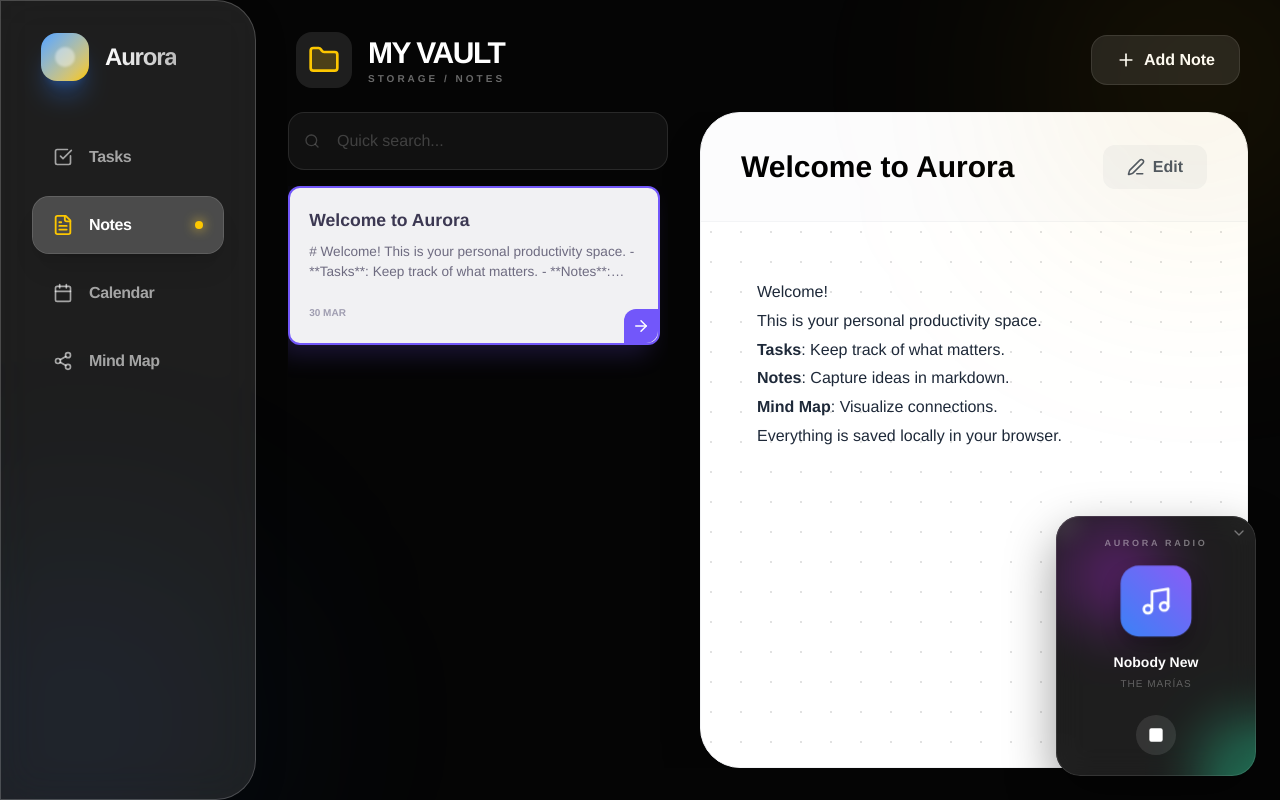
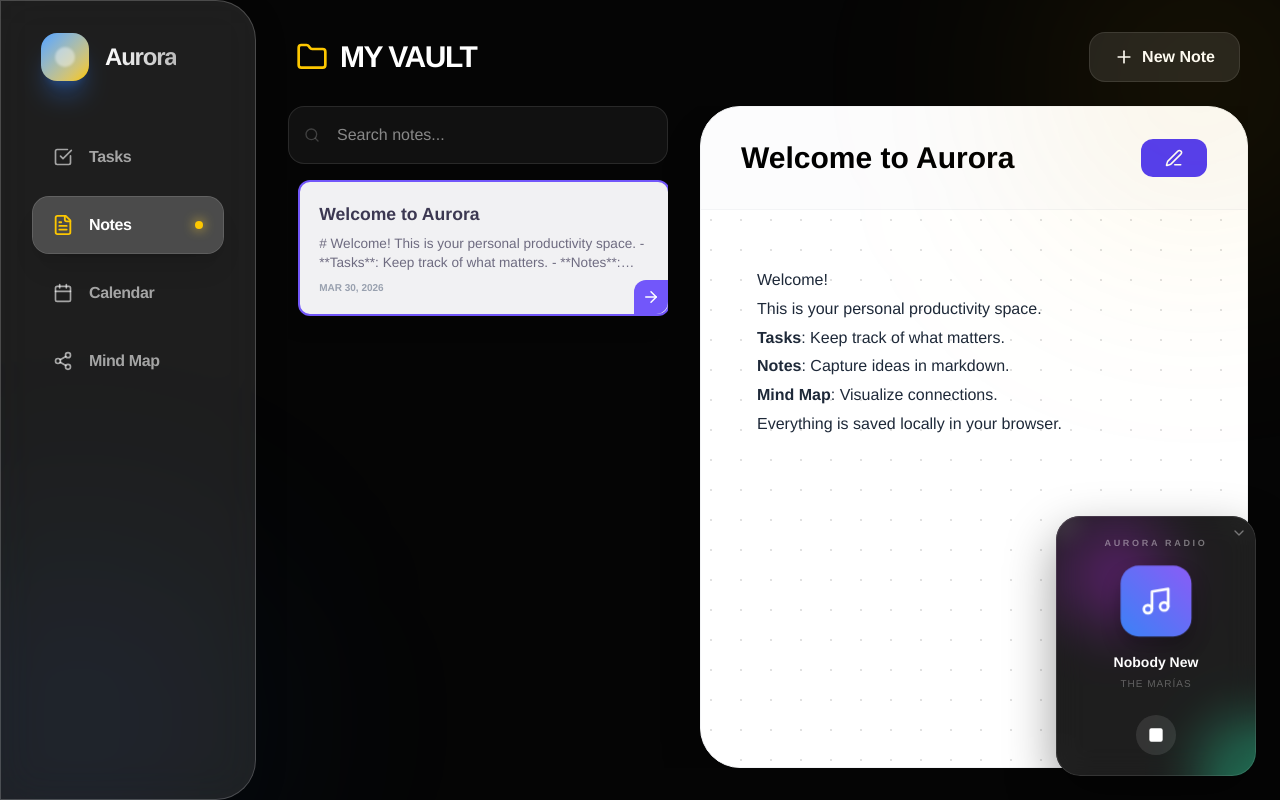
Before and after one commit to ngocphung1802003/My-to-do-list, a React (Vite) app: page / in a window 1280 px wide. Both pictures are taken after a click on the button "Notes". Built offline with nearby package versions, Linux system fonts and the light colour scheme.

Commit message:
lần đợt thứ 2

```diff
--- a/src/components/NotesView.tsx
+++ b/src/components/NotesView.tsx
@@ -4,9 +4,8 @@
  */
 
 import React, { useState } from 'react';
-import { Plus, Trash2, Folder, Search, ArrowRight, Edit3, Save, FileText } from 'lucide-react';
+import { Plus, Trash2, Folder, Search, ArrowRight, Edit3, Save } from 'lucide-react';
 import { Note } from '../types';
-import { Button } from './Button';
 import { v4 as uuidv4 } from 'uuid';
 import ReactMarkdown from 'react-markdown';
 import { motion, AnimatePresence } from 'motion/react';
@@ -46,7 +45,7 @@
     const newNotes = notes.filter(n => n.id !== id);
     setNotes(newNotes);
     if (selectedNoteId === id) {
-      setSelectedNoteId(newNotes[0]?.id || null);
+      setSelectedNoteId(null);
     }
   };
 
@@ -58,7 +57,7 @@
   return (
     <div className="flex flex-col gap-6 h-full text-white">
       <style>{`
-        /* STYLE CHO DANH SÁCH CARD */
+        /* STYLE CARD GEORGE FRANCIS VẪN GIỮ NGUYÊN */
         .note-card {
           --border-radius: 0.75rem;
           --primary-color: #7257fa;
@@ -70,55 +69,21 @@
           background: #f1f1f3;
           box-shadow: 0px 8px 16px 0px rgb(0 0 0 / 5%);
           position: relative;
-          transition: all 0.4s cubic-bezier(0.175, 0.885, 0.32, 1.275); /* Animation đàn hồi */
+          transition: all 0.4s cubic-bezier(0.175, 0.885, 0.32, 1.275);
           border: 2px solid transparent;
-          margin-bottom: 1rem;
+          margin-bottom: 0.8rem;
         }
-
-        /* Hiệu ứng Folder mở rộng khi Active */
         .note-card.active {
           border-color: var(--primary-color);
-          transform: scale(1.02) translateX(10px);
-          box-shadow: -10px 10px 25px rgba(114, 87, 250, 0.2);
+          transform: translateX(10px);
+          box-shadow: -10px 10px 20px rgba(0,0,0,0.1);
         }
+        .note-card .card__title { color: var(--secondary-color); font-size: 1.1rem; font-weight: 800; }
+        .note-card .card__content { color: #6e6b80; font-size: 0.85rem; margin-top: 0.4rem; line-height: 1.4; display: -webkit-box; -webkit-line-clamp: 2; -webkit-box-orient: vertical; overflow: hidden; }
+        .note-card .card__arrow { position: absolute; background: var(--primary-color); padding: 0.5rem; border-top-left-radius: var(--border-radius); border-bottom-right-radius: var(--border-radius); bottom: 0; right: 0; transition: 0.3s; display: flex; justify-content: center; align-items: center; }
+        .note-card:hover .card__arrow { background: #111; }
 
-        .note-card .card__title {
-          color: var(--secondary-color);
-          font-size: 1.1rem;
-          font-weight: 800;
-          transition: 0.2s;
-        }
-
-        .note-card .card__content {
-          color: #6e6b80;
-          font-size: 0.85rem;
-          margin-top: 0.5rem;
-          margin-bottom: 1.2rem;
-          display: -webkit-box;
-          -webkit-line-clamp: 2;
-          -webkit-box-orient: vertical;
-          overflow: hidden;
-        }
-
-        .note-card .card__arrow {
-          position: absolute;
-          background: var(--primary-color);
-          padding: 0.5rem;
-          border-top-left-radius: var(--border-radius);
-          border-bottom-right-radius: var(--border-radius);
-          bottom: 0;
-          right: 0;
-          transition: 0.3s;
-          display: flex;
-          justify-content: center;
-          align-items: center;
-        }
-
-        .note-card:hover .card__arrow { background: #111; }
-        .note-card:hover .card__arrow svg { transform: translateX(3px); }
-
-        /* DOT GRID BACKGROUND */
-        .paper-container {
+        .paper-dot-grid {
           background-color: #ffffff;
           background-image: radial-gradient(rgba(12, 12, 12, 0.12) 1.5px, transparent 0);
           background-size: 30px 30px;
@@ -128,125 +93,65 @@
 
       {/* Header */}
       <div className="flex justify-between items-center px-2">
-        <div className="flex items-center gap-4">
-          <div className="p-3 bg-white/10 rounded-2xl">
-            <Folder className="w-8 h-8 text-yellow-400 fill-yellow-400/20" />
+        <div className="flex items-center gap-3">
+          <Folder className="w-8 h-8 text-yellow-400" />
+          <h2 className="text-3xl font-black uppercase tracking-tighter">My Vault</h2>
         </div>
-          <div>
-            <h2 className="text-3xl font-black tracking-tighter uppercase">My Vault</h2>
-            <p className="opacity-40 text-[10px] font-bold tracking-[0.3em]">STORAGE / NOTES</p>
-          </div>
-        </div>
-        <button
-          onClick={addNote}
-          className="bg-white/10 hover:bg-white/20 border border-white/10 px-6 py-3 rounded-2xl flex items-center gap-2 transition-all font-bold"
-        >
-          <Plus size={20} /> Add Note
+        <button onClick={addNote} className="bg-white/10 hover:bg-white/20 border border-white/10 px-6 py-3 rounded-2xl font-bold flex items-center gap-2 transition-all">
+          <Plus size={20} /> New Note
         </button>
       </div>
 
       <div className="flex-1 flex gap-8 overflow-hidden">
-        {/* Sidebar Card List */}
+        {/* Sidebar */}
         <div className="w-[380px] flex flex-col gap-4">
           <div className="relative">
             <Search className="absolute left-4 top-1/2 -translate-y-1/2 w-4 h-4 text-white/20" />
-            <input
-              className="w-full bg-white/5 border border-white/10 rounded-2xl pl-12 pr-4 py-4 text-white placeholder:text-white/20 outline-none"
-              placeholder="Quick search..."
-              value={searchQuery}
-              onChange={(e) => setSearchQuery(e.target.value)}
-            />
+            <input className="w-full bg-white/5 border border-white/10 rounded-2xl pl-12 pr-4 py-4 text-white outline-none" placeholder="Search notes..." value={searchQuery} onChange={(e) => setSearchQuery(e.target.value)} />
           </div>
-
           <div className="flex-1 overflow-y-auto pr-2 custom-scrollbar">
-            <AnimatePresence mode="popLayout">
             {filteredNotes.map((note) => (
-                <motion.div
-                  key={note.id}
-                  layout
-                  initial={{ opacity: 0, y: 20 }}
-                  animate={{ opacity: 1, y: 0 }}
-                  exit={{ opacity: 0, scale: 0.9 }}
-                  onClick={() => {
-                    setSelectedNoteId(note.id);
-                    setIsEditing(false);
-                  }}
-                  className={cn("note-card group", selectedNoteId === note.id && "active")}
-                >
-                  <span className="card__title">{note.title || 'Untitled'}</span>
-                  <p className="card__content">{note.content || '...'}</p>
-                  <div className="flex items-center justify-between mt-auto">
-                    <span className="text-[10px] font-bold text-[#a09eb1] uppercase">
-                      {format(note.updatedAt, 'dd MMM')}
-                    </span>
-                    <button
-                      onClick={(e) => { e.stopPropagation(); deleteNote(note.id); }}
-                      className="opacity-0 group-hover:opacity-100 p-1 text-gray-400 hover:text-red-500 transition-all mr-10"
-                    >
-                      <Trash2 size={14} />
-                    </button>
+              <div key={note.id} onClick={() => { setSelectedNoteId(note.id); setIsEditing(false); }} className={cn("note-card group", selectedNoteId === note.id && "active")}>
+                <div className="card__title">{note.title || 'Untitled'}</div>
+                <div className="card__content">{note.content || '...'}</div>
+                <div className="text-[10px] font-bold text-gray-400 mt-2 uppercase">{format(note.updatedAt, 'MMM dd, yyyy')}</div>
+                <div className="card__arrow"><ArrowRight size={18} color="white" /></div>
               </div>
-                  <div className="card__arrow">
-                    <ArrowRight size={18} color="white" />
-                  </div>
-                </motion.div>
             ))}
-            </AnimatePresence>
           </div>
         </div>
 
         {/* Editor Area */}
-        <div className="flex-1 bg-white rounded-[40px] shadow-2xl flex flex-col overflow-hidden text-black border border-gray-100">
-          <AnimatePresence mode="wait">
+        <div className="flex-1 bg-white rounded-[40px] shadow-2xl flex flex-col overflow-hidden text-black border border-gray-100 relative">
           {selectedNote ? (
-              <motion.div
-                key={selectedNote.id}
-                initial={{ opacity: 0, scale: 0.98 }}
-                animate={{ opacity: 1, scale: 1 }}
-                exit={{ opacity: 0, scale: 0.98 }}
-                transition={{ duration: 0.3 }}
-                className="flex flex-col h-full"
-              >
+            <div className="flex flex-col h-full animate-in fade-in duration-500">
               <div className="px-10 py-8 border-b border-gray-100 flex justify-between items-center bg-gray-50/50">
-                  <input
-                    value={selectedNote.title}
-                    onChange={(e) => updateNote(selectedNote.id, { title: e.target.value })}
-                    className="bg-transparent text-3xl font-black outline-none w-full text-black placeholder:text-gray-200"
-                  />
-                  <button
-                    onClick={() => setIsEditing(!isEditing)}
-                    className={cn(
-                      "flex items-center gap-2 px-6 py-2.5 rounded-xl font-bold transition-all",
-                      isEditing ? "bg-emerald-500 text-white" : "bg-gray-100 text-gray-600 hover:bg-gray-200"
-                    )}
-                  >
-                    {isEditing ? <><Save size={18} /> Save</> : <><Edit3 size={18} /> Edit</>}
+                <input value={selectedNote.title} onChange={(e) => updateNote(selectedNote.id, { title: e.target.value })} className="bg-transparent text-3xl font-black outline-none w-full text-black" />
+                <button onClick={() => setIsEditing(!isEditing)} className={cn("px-6 py-2.5 rounded-xl font-bold transition-all", isEditing ? "bg-emerald-500 text-white" : "bg-indigo-600 text-white")}>
+                  {isEditing ? <Save size={18} /> : <Edit3 size={18} />}
                 </button>
               </div>
-
-                <div className="flex-1 overflow-y-auto paper-container custom-scrollbar-light p-14">
+              <div className="flex-1 overflow-y-auto paper-dot-grid p-14">
                 {isEditing ? (
-                    <textarea
-                      value={selectedNote.content}
-                      onChange={(e) => updateNote(selectedNote.id, { content: e.target.value })}
-                      className="w-full h-full bg-transparent resize-none outline-none text-xl leading-[1.8] text-gray-800"
-                      spellCheck={false}
-                      autoFocus
-                    />
+                  <textarea value={selectedNote.content} onChange={(e) => updateNote(selectedNote.id, { content: e.target.value })} className="w-full h-full bg-transparent resize-none outline-none text-xl leading-[1.8] text-gray-800" spellCheck={false} autoFocus />
                 ) : (
-                    <div className="prose prose-lg max-w-none text-gray-800 font-medium leading-[1.8]">
-                      <ReactMarkdown>{selectedNote.content || "_No content yet._"}</ReactMarkdown>
-                    </div>
+                  <div className="prose prose-lg max-w-none text-gray-800 font-medium leading-[1.8]"><ReactMarkdown>{selectedNote.content || "_Start writing..._"}</ReactMarkdown></div>
                 )}
               </div>
-              </motion.div>
+            </div>
           ) : (
-              <div className="flex-1 flex flex-col items-center justify-center text-gray-200">
-                <FileText size={100} strokeWidth={0.5} className="opacity-10 mb-4" />
-                <p className="font-black tracking-[0.3em] uppercase">Select File</p>
+            /* EMPTY STATE VỚI FOLDER 3D ANIMATION */
+            <section className="relative group flex flex-col items-center justify-center w-full h-full bg-gray-50/30">
+              <div className="file relative w-60 h-40 cursor-pointer origin-bottom [perspective:1500px] z-50">
+                <div className="work-5 bg-amber-600 w-full h-full origin-top rounded-2xl rounded-tl-none group-hover:shadow-[0_20px_40px_rgba(0,0,0,.2)] transition-all ease duration-300 relative after:absolute after:content-[''] after:bottom-[99%] after:left-0 after:w-20 after:h-4 after:bg-amber-600 after:rounded-t-2xl before:absolute before:content-[''] before:-top-[15px] before:left-[75.5px] before:w-4 before:h-4 before:bg-amber-600 before:[clip-path:polygon(0_35%,0%_100%,50%_100%);]"></div>
+                <div className="work-4 absolute inset-1 bg-zinc-400 rounded-2xl transition-all ease duration-300 origin-bottom select-none group-hover:[transform:rotateX(-20deg)]"></div>
+                <div className="work-3 absolute inset-1 bg-zinc-300 rounded-2xl transition-all ease duration-300 origin-bottom group-hover:[transform:rotateX(-30deg)]"></div>
+                <div className="work-2 absolute inset-1 bg-zinc-200 rounded-2xl transition-all ease duration-300 origin-bottom group-hover:[transform:rotateX(-38deg)]"></div>
+                <div className="work-1 absolute bottom-0 bg-gradient-to-t from-amber-500 to-amber-400 w-full h-[156px] rounded-2xl rounded-tr-none after:absolute after:content-[''] after:bottom-[99%] after:right-0 after:w-[146px] after:h-[16px] after:bg-amber-400 after:rounded-t-2xl before:absolute before:content-[''] before:-top-[10px] before:right-[142px] before:size-3 before:bg-amber-400 before:[clip-path:polygon(100%_14%,50%_100%,100%_100%);] transition-all ease duration-300 origin-bottom flex items-end group-hover:shadow-[inset_0_20px_40px_#fbbf24,_inset_0_-20px_40px_#d97706] group-hover:[transform:rotateX(-46deg)_translateY(1px)]"></div>
               </div>
+              <p className="text-xl font-black pt-8 opacity-20 uppercase tracking-[0.5em] text-black">Hover to Open Vault</p>
+            </section>
           )}
-          </AnimatePresence>
         </div>
       </div>
     </div>
```
Lines whose indentation alone changed are shown as unchanged.
